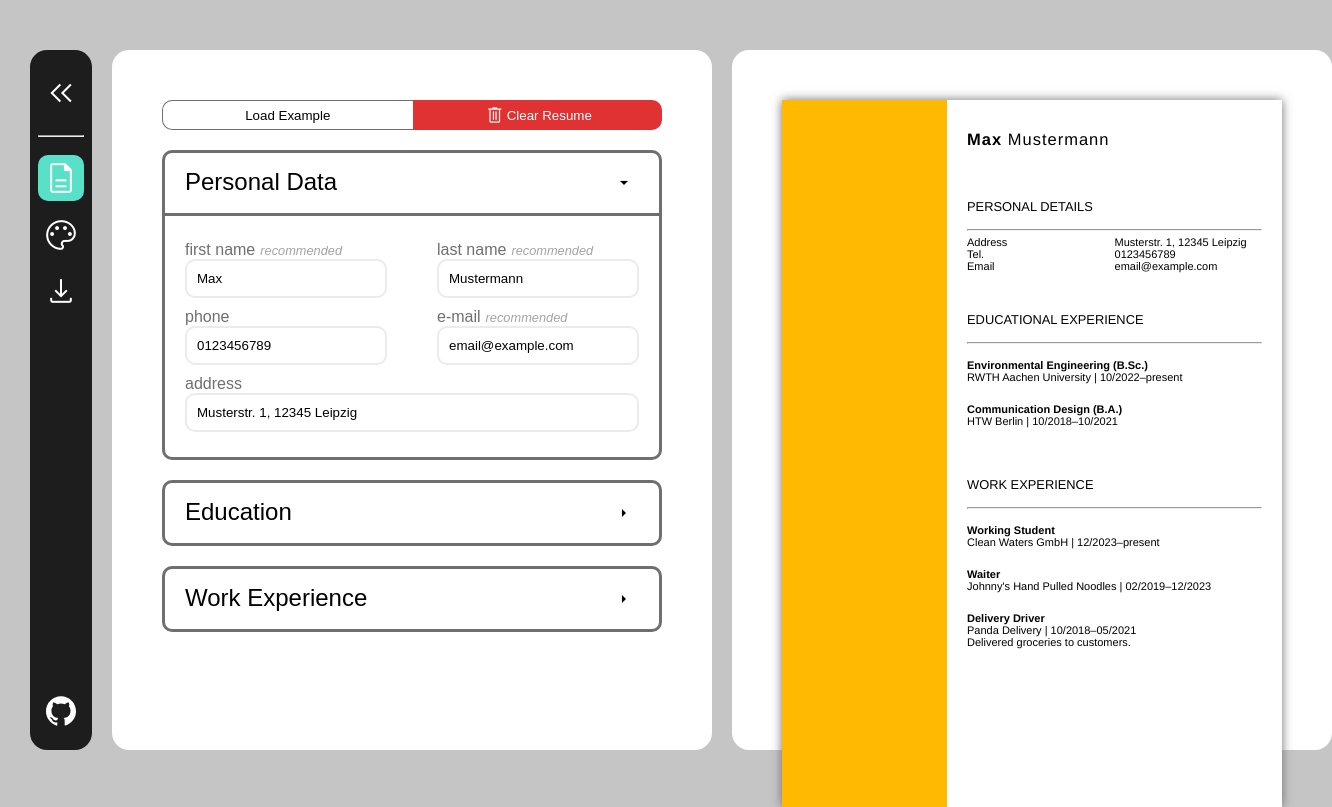
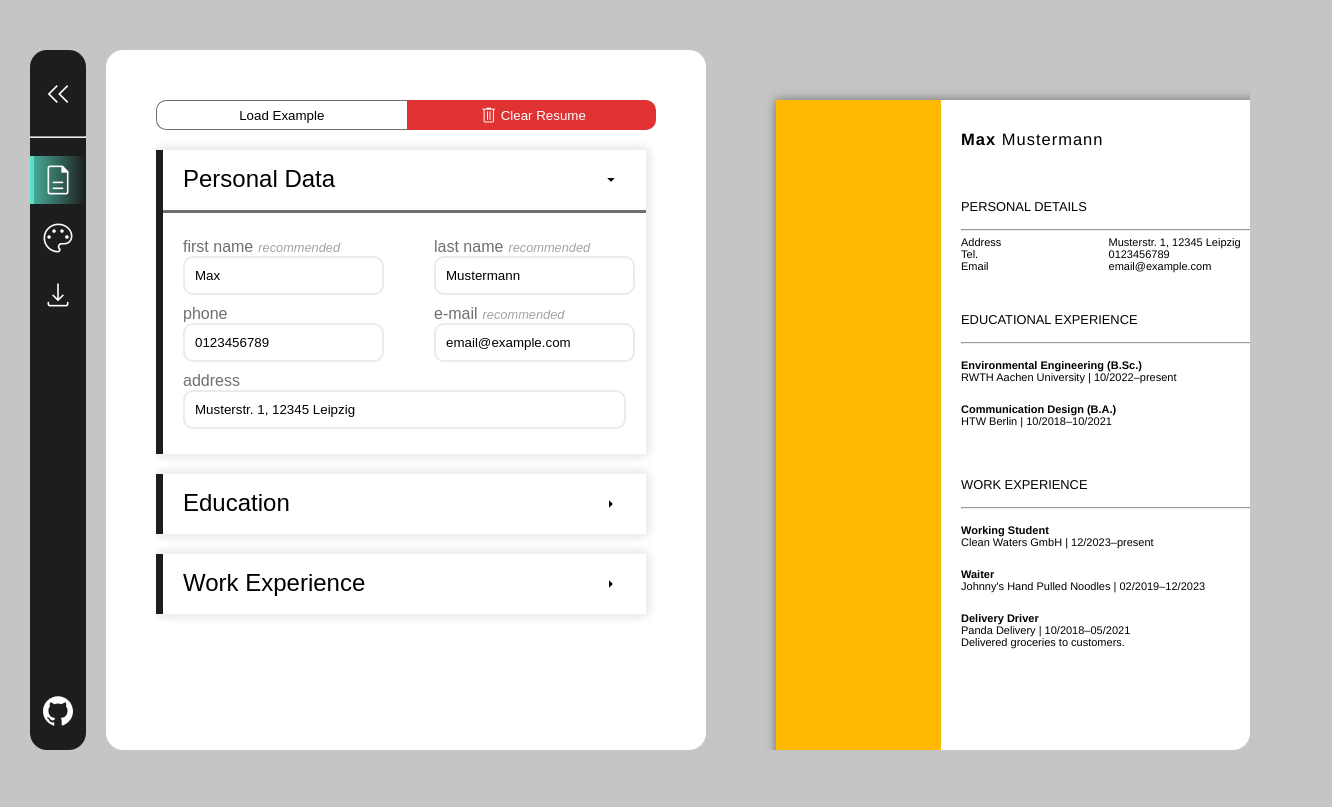
Before and after one commit to tln12/cv-project, a React (Vite) app: page / in a window 1280 px wide. Shown: the whole page, 1332 px wide, since content can reach past the window. Built offline with nearby package versions, Linux system fonts and the light colour scheme; the HTML template or start-up script is replaced by a standard one; a web font is replaced by a local one.

Commit message:
change style of side nav

```diff
--- a/src/components/CV.jsx
+++ b/src/components/CV.jsx
@@ -5,8 +5,8 @@ import styled from 'styled-components';
 
 const StyledPanel = styled.div`
   padding: var(--section-padding);
-  background-color: var(--bgc-panel);
   border-radius: var(--bar-panel);
+  overflow: scroll;
 `;
 const StyledCV = styled.div`
   background-color: white;
--- a/src/components/Collapsible.jsx
+++ b/src/components/Collapsible.jsx
@@ -5,10 +5,15 @@ import styled from 'styled-components';
 
 const StyledCollapsible = styled.div`
   background-color: white;
-  border-radius: var(--bar-control);
-  border: solid var(--side-font-color);
+  border-left: 7px solid var(--side-nav-color);
+  box-shadow:
+    0px 2px 10px var(--shadow-color),
+    0px -2px 10px var(--shadow-color),
+    2px 0px 10px var(--shadow-color);
+  margin-right: 10px;
 `;
 const StyledHeader = styled.h2`
+  background-color: white;
   padding: 15px var(--padding-lr-control);
   display: flex;
   justify-content: space-between;
--- a/src/components/CollapsibleSideNavigation.jsx
+++ b/src/components/CollapsibleSideNavigation.jsx
@@ -7,18 +7,36 @@ const StyledSideNav = styled.nav`
   justify-content: space-between;
   align-items: center;
   background-color: var(--side-nav-color);
-  color: white;
-  padding: 20px 8px;
+  padding: 20px 0px;
   border-radius: var(--bar-panel);
 `;
 const StyledButton = styled.button`
-  font-size: 40px;
-  color: white;
-  ${(props) => props.$navTab && 'background-color: var(--accent-color);'}
+  &&& {
+    font-size: 40px;
+    color: white;
+    border-radius: 0px;
+    padding: 4px 8px;
+    &:hover {
+      color: var(--accent-color);
+      background-color: transparent;
+    }
+    ${(props) =>
+      props.$navTab &&
+      `
+        border-left: 4px solid var(--accent-color);
+        background: linear-gradient(to right, var(--accent-color-opaque), var(--side-nav-color));
+        padding-left: 4px;
+        &:hover {
+        color: white;
+        }
+      `};
+    }
+  }
 `;
 const StyledGithubImg = styled.img`
   width: 30px;
   filter: invert(100%);
+  margin: 0px 8px;
 `;
 const StyledList = styled.ul`
   display: flex;
--- a/src/styles/style.css
+++ b/src/styles/style.css
@@ -10,6 +10,7 @@
   --bgc-body: #c5c5c5;
   --bgc-panel: white;
   --accent-color: rgb(88, 225, 200);
+  --accent-color-opaque: rgba(88, 225, 200, 0.7);
   --required-color: rgb(223, 40, 40);
   --recommended-font-color: rgb(164, 164, 164);
   --side-nav-color: #1d1d1d;
@@ -60,7 +61,7 @@ span.material-symbols-outlined {
   border: none;
   font-variation-settings:
     'FILL' 0,
-    'wght' 300,
+    'wght' 250,
     'GRAD' -25,
     'opsz' 20;
 }
```
